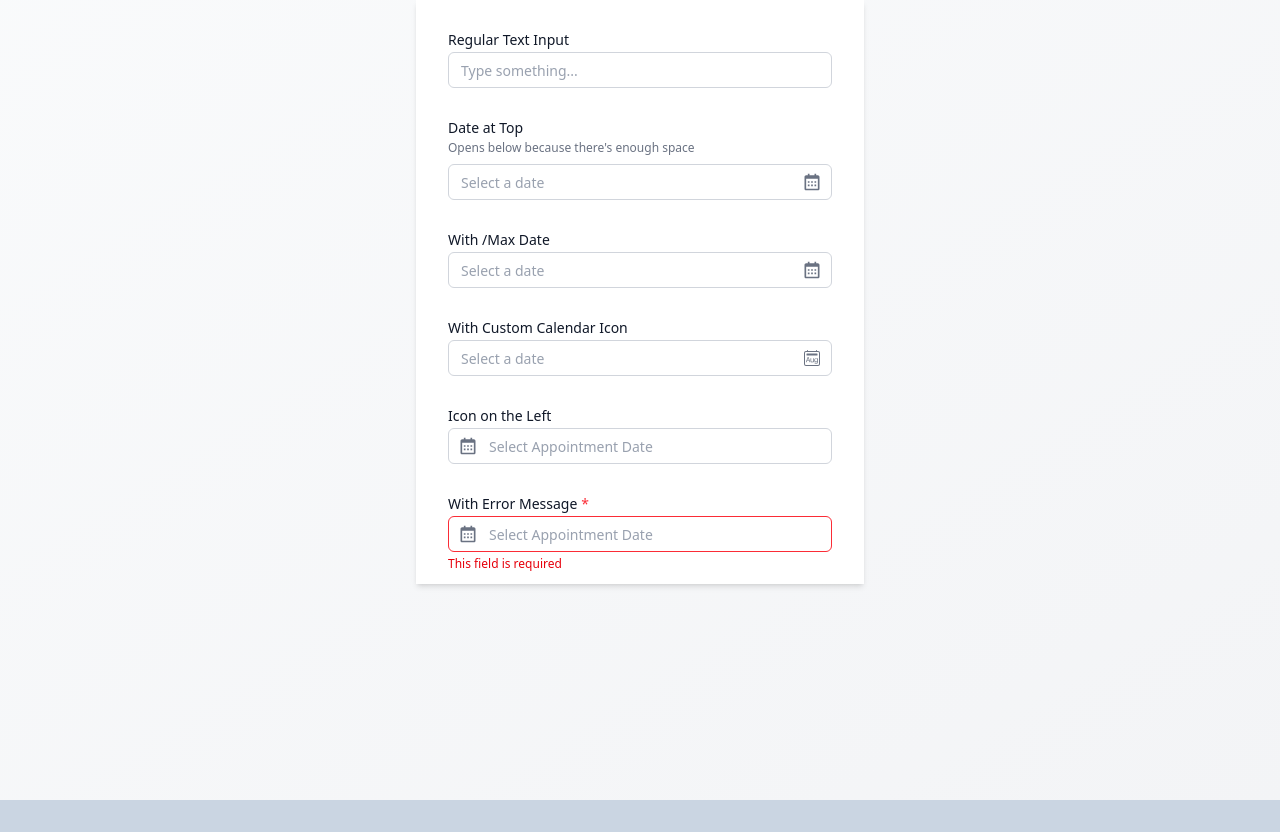
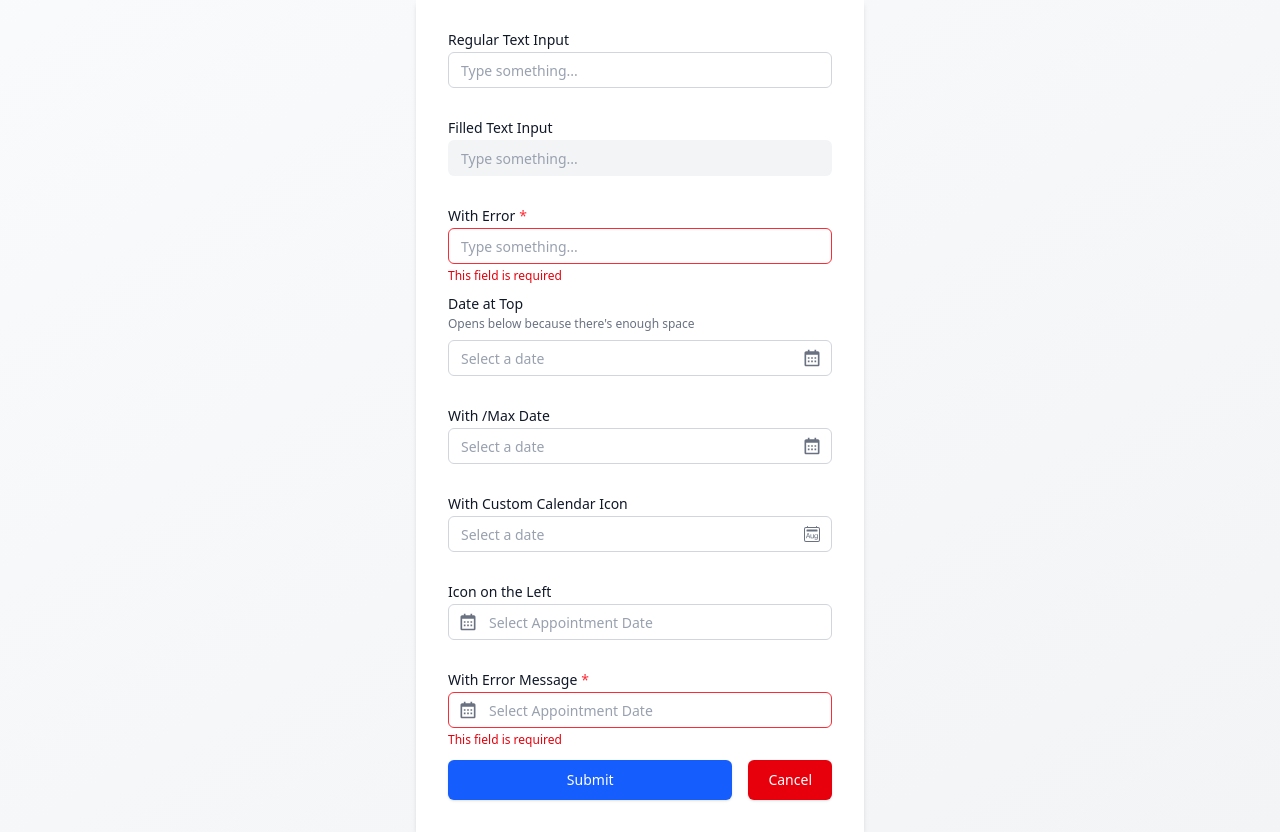
Before and after one commit to semet/syntech-component-library, a React (Vite) app: page / in a window 1280 px wide. Before the commit the page ends 800 px from the top, so only its background shows below. Built offline with nearby package versions, Linux system fonts and the light colour scheme.

Commit message:
feat: adjust style structure

```diff
--- a/src/App.tsx
+++ b/src/App.tsx
@@ -2,7 +2,7 @@ import dayjs from 'dayjs'
 import { useState } from 'react'
 import { BsCalendar2Month } from 'react-icons/bs'
 
-import { TextInput } from './components'
+import { Button, TextInput } from './components'
 import DatePicker from './components/DatePicker/DatePicker'
 
 export default function App() {
@@ -14,6 +14,17 @@ export default function App() {
           <TextInput
             label="Regular Text Input"
             placeholder="Type something..."
+          />
+          <TextInput
+            label="Filled Text Input"
+            variant="filled"
+            placeholder="Type something..."
+          />
+          <TextInput
+            label="With Error"
+            placeholder="Type something..."
+            error="This field is required"
+            withAsterisk
           />
           <DatePicker
             label="Date at Top"
@@ -48,6 +59,22 @@ export default function App() {
             error="This field is required"
             withAsterisk
           />
+
+          <div className="flex gap-4">
+            <Button
+              variant="filled"
+              fullWidth
+            >
+              Submit
+            </Button>
+            <Button
+              variant="filled"
+              className="flex-1"
+              color="danger"
+            >
+              Cancel
+            </Button>
+          </div>
         </div>
       </div>
     </div>
--- a/src/components/Button/Button.tsx
+++ b/src/components/Button/Button.tsx
@@ -7,17 +7,25 @@ import type { PolymorphicAsProp } from '@/types/common'
 
 import { buttonStyles } from './styles'
 
-type ButtonVariants = VariantProps<typeof buttonStyles>
+type ButtonStylesProps = VariantProps<typeof buttonStyles>
+
+export interface ButtonClassNames {
+  root?: string
+  inner?: string
+  leftSection?: string
+  rightSection?: string
+  loader?: string
+  loaderIcon?: string
+}
 
 type PolymorphicProps<E extends ElementType> = PolymorphicAsProp<E> &
   Omit<ComponentPropsWithoutRef<E>, keyof PolymorphicAsProp<E> | 'disabled'> &
-  ButtonVariants & {
+  ButtonStylesProps & {
     loading?: boolean
     leftSection?: ReactNode
     rightSection?: ReactNode
     disabled?: boolean
-    loaderPosition?: 'left' | 'center' | 'right'
-    withRing?: boolean
+    classNames?: ButtonClassNames
   }
 
 export type ButtonProps<E extends ElementType = 'button'> = PolymorphicProps<E>
@@ -33,6 +41,7 @@ export default function Button<E extends React.ElementType = 'button'>({
   compact,
   withRing,
   className,
+  classNames,
   loading = false,
   disabled = false,
   leftSection,
@@ -41,9 +50,9 @@ export default function Button<E extends React.ElementType = 'button'>({
 }: ButtonProps<E>) {
   const Component = as || 'button'
   const isIconOnly = !children && (leftSection || rightSection)
+  const hasGap = !isIconOnly
 
-  const componentProps = {
-    className: buttonStyles({
+  const styles = buttonStyles({
     variant,
     color,
     size,
@@ -52,36 +61,42 @@ export default function Button<E extends React.ElementType = 'button'>({
     compact,
     withRing,
     loading,
-      class: className,
-    }),
+    disabled: disabled || loading,
+    hasGap,
+  })
+
+  const componentProps = {
+    className: twMerge([styles.root(), className, classNames?.root]),
     ...(Component === 'button' && { disabled: disabled || loading }),
     ...props,
   } as React.ComponentPropsWithoutRef<E>
 
   return (
     <Component {...componentProps}>
+      <div className={twMerge([styles.inner(), classNames?.inner])}>
+        {leftSection && (
           <div
-        className={twMerge([
-          'flex items-center',
-          !isIconOnly && 'gap-2',
-          loading && 'invisible',
-        ])}
+            className={twMerge([styles.leftSection(), classNames?.leftSection])}
           >
-        {leftSection && (
-          <div className="inline-flex shrink-0 items-center">{leftSection}</div>
+            {leftSection}
+          </div>
         )}
         {children && <span className="truncate">{children}</span>}
         {rightSection && (
-          <div className="inline-flex shrink-0 items-center">
+          <div
+            className={twMerge([
+              styles.rightSection(),
+              classNames?.rightSection,
+            ])}
+          >
             {rightSection}
           </div>
         )}
       </div>
       {loading && (
-        <div className="absolute inset-0 flex items-center justify-center">
+        <div className={twMerge([styles.loader(), classNames?.loader])}>
           <ImSpinner8
-            className="animate-spin"
-            size={18}
+            className={twMerge([styles.loaderIcon(), classNames?.loaderIcon])}
           />
         </div>
       )}
--- a/src/components/Button/styles.ts
+++ b/src/components/Button/styles.ts
@@ -1,63 +1,134 @@
 import { tv } from 'tailwind-variants'
 
 export const buttonStyles = tv({
-  base: 'relative inline-flex items-center justify-center gap-2 text-center font-medium transition-all duration-200 focus:outline-none active:scale-[0.98]',
+  slots: {
+    root: 'relative inline-flex items-center justify-center text-center font-medium transition-all duration-200 focus:outline-none',
+    inner: 'flex items-center truncate',
+    leftSection: 'inline-flex shrink-0 items-center',
+    rightSection: 'inline-flex shrink-0 items-center',
+    loader: 'absolute inset-0 flex items-center justify-center',
+    loaderIcon: 'animate-spin',
+  },
   variants: {
     variant: {
-      default: '',
-      filled: 'shadow-sm',
-      outline: 'border-2 bg-transparent',
-      transparent: 'bg-transparent',
-      light: '',
-      subtle: 'bg-transparent',
-      text: 'bg-transparent',
-      gradient: 'shadow-md',
+      default: {
+        root: '',
+      },
+      filled: {
+        root: 'shadow-sm',
+      },
+      outline: {
+        root: 'border-2 bg-transparent',
+      },
+      transparent: {
+        root: 'bg-transparent',
+      },
+      light: {
+        root: '',
+      },
+      subtle: {
+        root: 'bg-transparent',
+      },
+      text: {
+        root: 'bg-transparent',
+      },
+      gradient: {
+        root: 'shadow-md',
+      },
     },
     color: {
-      primary: '',
-      secondary: '',
-      info: '',
-      success: '',
-      warning: '',
-      danger: '',
-      dark: '',
-      gray: '',
+      primary: {},
+      secondary: {},
+      info: {},
+      success: {},
+      warning: {},
+      danger: {},
+      dark: {},
+      gray: {},
     },
     size: {
-      xs: 'h-7 px-3 text-xs',
-      sm: 'h-8 px-4 text-sm',
-      md: 'h-10 px-5 text-sm',
-      lg: 'h-12 px-6 text-base',
-      xl: 'h-14 px-8 text-lg',
+      xs: {
+        root: 'h-7 px-3 text-xs',
+        loaderIcon: 'h-3.5 w-3.5',
+      },
+      sm: {
+        root: 'h-8 px-4 text-sm',
+        loaderIcon: 'h-4 w-4',
+      },
+      md: {
+        root: 'h-10 px-5 text-sm',
+        loaderIcon: 'h-4 w-4',
+      },
+      lg: {
+        root: 'h-12 px-6 text-base',
+        loaderIcon: 'h-5 w-5',
+      },
+      xl: {
+        root: 'h-14 px-8 text-lg',
+        loaderIcon: 'h-6 w-6',
+      },
     },
     radius: {
-      none: 'rounded-none',
-      xs: 'rounded',
-      sm: 'rounded-md',
-      md: 'rounded-lg',
-      lg: 'rounded-xl',
-      xl: 'rounded-2xl',
-      full: 'rounded-full',
+      none: {
+        root: 'rounded-none',
+      },
+      xs: {
+        root: 'rounded',
+      },
+      sm: {
+        root: 'rounded-md',
+      },
+      md: {
+        root: 'rounded-lg',
+      },
+      lg: {
+        root: 'rounded-xl',
+      },
+      xl: {
+        root: 'rounded-2xl',
+      },
+      full: {
+        root: 'rounded-full',
+      },
     },
     fullWidth: {
-      true: 'w-full',
-      false: 'w-auto',
+      true: {
+        root: 'w-full',
+      },
+      false: {
+        root: 'w-auto',
+      },
     },
     disabled: {
-      true: 'cursor-not-allowed opacity-50',
-      false: 'cursor-pointer',
+      true: {
+        root: 'pointer-events-none cursor-not-allowed opacity-50 active:scale-100',
+      },
+      false: {
+        root: 'cursor-pointer active:scale-[0.98]',
+      },
     },
     loading: {
-      true: 'cursor-wait',
-      false: '',
+      true: {
+        root: 'cursor-wait',
+        inner: 'invisible',
+      },
+      false: {},
     },
     compact: {
-      true: '',
-      false: '',
+      true: {},
+      false: {},
     },
     withRing: {
-      true: 'focus:ring-1 focus:ring-offset-[1.5px]',
-      false: '',
+      true: {
+        root: 'focus:ring-1 focus:ring-offset-[1.5px]',
+      },
+      false: {},
+    },
+    hasGap: {
+      true: {
+        inner: 'gap-2',
+      },
+      false: {},
     },
   },
 
@@ -66,301 +137,373 @@ export const buttonStyles = tv({
     {
       variant: 'filled',
       color: 'primary',
-      class:
-        'border-blue-600 bg-blue-600 text-white hover:bg-blue-700 focus:ring-blue-500',
+      class: {
+        root: 'border-blue-600 bg-blue-600 text-white hover:bg-blue-700 focus:ring-blue-500',
+      },
     },
     {
       variant: 'filled',
       color: 'secondary',
-      class:
-        'border-purple-600 bg-purple-600 text-white hover:bg-purple-700 focus:ring-purple-500',
+      class: {
+        root: 'border-purple-600 bg-purple-600 text-white hover:bg-purple-700 focus:ring-purple-500',
+      },
     },
     {
       variant: 'filled',
       color: 'info',
-      class:
-        'border-cyan-600 bg-cyan-600 text-white hover:bg-cyan-700 focus:ring-cyan-500',
+      class: {
+        root: 'border-cyan-600 bg-cyan-600 text-white hover:bg-cyan-700 focus:ring-cyan-500',
+      },
     },
     {
       variant: 'filled',
       color: 'success',
-      class:
-        'border-green-600 bg-green-600 text-white hover:bg-green-700 focus:ring-green-500',
+      class: {
+        root: 'border-green-600 bg-green-600 text-white hover:bg-green-700 focus:ring-green-500',
+      },
     },
     {
       variant: 'filled',
       color: 'warning',
-      class:
-        'border-yellow-500 bg-yellow-500 text-white hover:bg-yellow-600 focus:ring-yellow-500',
+      class: {
+        root: 'border-yellow-500 bg-yellow-500 text-white hover:bg-yellow-600 focus:ring-yellow-500',
+      },
     },
     {
       variant: 'filled',
       color: 'danger',
-      class:
-        'border-red-600 bg-red-600 text-white hover:bg-red-700 focus:ring-red-500',
+      class: {
+        root: 'border-red-600 bg-red-600 text-white hover:bg-red-700 focus:ring-red-500',
+      },
     },
     {
       variant: 'filled',
       color: 'dark',
-      class:
-        'border-gray-900 bg-gray-900 text-white hover:bg-gray-800 focus:ring-gray-700',
+      class: {
+        root: 'border-gray-900 bg-gray-900 text-white hover:bg-gray-800 focus:ring-gray-700',
+      },
     },
     {
       variant: 'filled',
       color: 'gray',
-      class:
-        'border-gray-600 bg-gray-600 text-white hover:bg-gray-700 focus:ring-gray-500',
+      class: {
+        root: 'border-gray-600 bg-gray-600 text-white hover:bg-gray-700 focus:ring-gray-500',
+      },
     },
 
     // Outline variants
     {
       variant: 'outline',
       color: 'primary',
-      class:
-        'border-blue-600 text-blue-600 hover:bg-blue-50 focus:ring-blue-500',
+      class: {
+        root: 'border-blue-600 text-blue-600 hover:bg-blue-50 focus:ring-blue-500',
+      },
     },
     {
       variant: 'outline',
       color: 'secondary',
-      class:
-        'border-purple-600 text-purple-600 hover:bg-purple-50 focus:ring-purple-500',
+      class: {
+        root: 'border-purple-600 text-purple-600 hover:bg-purple-50 focus:ring-purple-500',
+      },
     },
     {
       variant: 'outline',
       color: 'info',
-      class:
-        'border-cyan-600 text-cyan-600 hover:bg-cyan-50 focus:ring-cyan-500',
+      class: {
+        root: 'border-cyan-600 text-cyan-600 hover:bg-cyan-50 focus:ring-cyan-500',
+      },
     },
     {
       variant: 'outline',
       color: 'success',
-      class:
-        'border-green-600 text-green-600 hover:bg-green-50 focus:ring-green-500',
+      class: {
+        root: 'border-green-600 text-green-600 hover:bg-green-50 focus:ring-green-500',
+      },
     },
     {
       variant: 'outline',
       color: 'warning',
-      class:
-        'border-orange-1000 focus:ring-orange-1000 text-yellow-600 hover:bg-yellow-50',
+      class: {
+        root: 'border-orange-1000 focus:ring-orange-1000 text-yellow-600 hover:bg-yellow-50',
+      },
     },
     {
       variant: 'outline',
       color: 'danger',
-      class: 'border-red-600 text-red-600 hover:bg-red-50 focus:ring-red-500',
+      class: {
+        root: 'border-red-600 text-red-600 hover:bg-red-50 focus:ring-red-500',
+      },
     },
     {
       variant: 'outline',
       color: 'dark',
-      class:
-        'border-gray-900 text-gray-900 hover:bg-gray-50 focus:ring-gray-700',
+      class: {
+        root: 'border-gray-900 text-gray-900 hover:bg-gray-50 focus:ring-gray-700',
+      },
     },
     {
       variant: 'outline',
       color: 'gray',
-      class:
-        'border-gray-600 text-gray-600 hover:bg-gray-50 focus:ring-gray-500',
+      class: {
+        root: 'border-gray-600 text-gray-600 hover:bg-gray-50 focus:ring-gray-500',
+      },
     },
 
     // Light variants
     {
       variant: 'light',
       color: 'primary',
-      class: 'bg-blue-50 text-blue-700 hover:bg-blue-100 focus:ring-blue-500',
+      class: {
+        root: 'bg-blue-50 text-blue-700 hover:bg-blue-100 focus:ring-blue-500',
+      },
     },
     {
       variant: 'light',
       color: 'secondary',
-      class:
-        'bg-purple-50 text-purple-700 hover:bg-purple-100 focus:ring-purple-500',
+      class: {
+        root: 'bg-purple-50 text-purple-700 hover:bg-purple-100 focus:ring-purple-500',
+      },
     },
     {
       variant: 'light',
       color: 'info',
-      class: 'bg-cyan-50 text-cyan-700 hover:bg-cyan-100 focus:ring-cyan-500',
+      class: {
+        root: 'bg-cyan-50 text-cyan-700 hover:bg-cyan-100 focus:ring-cyan-500',
+      },
     },
     {
       variant: 'light',
       color: 'success',
-      class:
-        'bg-green-50 text-green-700 hover:bg-green-100 focus:ring-green-500',
+      class: {
+        root: 'bg-green-50 text-green-700 hover:bg-green-100 focus:ring-green-500',
+      },
     },
     {
       variant: 'light',
       color: 'warning',
-      class:
-        'focus:ring-orange-1000 bg-yellow-50 text-yellow-700 hover:bg-yellow-100',
+      class: {
+        root: 'focus:ring-orange-1000 bg-yellow-50 text-yellow-700 hover:bg-yellow-100',
+      },
     },
     {
       variant: 'light',
       color: 'danger',
-      class: 'bg-red-50 text-red-700 hover:bg-red-100 focus:ring-red-500',
+      class: {
+        root: 'bg-red-50 text-red-700 hover:bg-red-100 focus:ring-red-500',
+      },
     },
     {
       variant: 'light',
       color: 'dark',
-      class: 'bg-gray-100 text-gray-900 hover:bg-gray-200 focus:ring-gray-700',
+      class: {
+        root: 'bg-gray-100 text-gray-900 hover:bg-gray-200 focus:ring-gray-700',
+      },
     },
     {
       variant: 'light',
       color: 'gray',
-      class: 'bg-gray-50 text-gray-700 hover:bg-gray-100 focus:ring-gray-500',
+      class: {
+        root: 'bg-gray-50 text-gray-700 hover:bg-gray-100 focus:ring-gray-500',
+      },
     },
 
-    // Subtle variants (like Mantine)
+    // Subtle variants
     {
       variant: 'subtle',
       color: 'primary',
-      class: 'text-blue-600 hover:bg-blue-50 focus:ring-blue-500',
+      class: {
+        root: 'text-blue-600 hover:bg-blue-50 focus:ring-blue-500',
+      },
     },
     {
       variant: 'subtle',
       color: 'secondary',
-      class: 'text-purple-600 hover:bg-purple-50 focus:ring-purple-500',
+      class: {
+        root: 'text-purple-600 hover:bg-purple-50 focus:ring-purple-500',
+      },
     },
     {
       variant: 'subtle',
       color: 'info',
-      class: 'text-cyan-600 hover:bg-cyan-50 focus:ring-cyan-500',
+      class: {
+        root: 'text-cyan-600 hover:bg-cyan-50 focus:ring-cyan-500',
+      },
     },
     {
       variant: 'subtle',
       color: 'success',
-      class: 'text-green-600 hover:bg-green-50 focus:ring-green-500',
+      class: {
+        root: 'text-green-600 hover:bg-green-50 focus:ring-green-500',
+      },
     },
     {
       variant: 'subtle',
       color: 'warning',
-      class: 'focus:ring-orange-1000 text-yellow-600 hover:bg-yellow-50',
+      class: {
+        root: 'focus:ring-orange-1000 text-yellow-600 hover:bg-yellow-50',
+      },
     },
     {
       variant: 'subtle',
       color: 'danger',
-      class: 'text-red-600 hover:bg-red-50 focus:ring-red-500',
+      class: {
+        root: 'text-red-600 hover:bg-red-50 focus:ring-red-500',
+      },
     },
     {
       variant: 'subtle',
       color: 'dark',
-      class: 'text-gray-900 hover:bg-gray-100 focus:ring-gray-700',
+      class: {
+        root: 'text-gray-900 hover:bg-gray-100 focus:ring-gray-700',
+      },
     },
     {
       variant: 'subtle',
       color: 'gray',
-      class: 'text-gray-600 hover:bg-gray-100 focus:ring-gray-500',
+      class: {
+        root: 'text-gray-600 hover:bg-gray-100 focus:ring-gray-500',
+      },
     },
 
-    // Text variants (minimal, text-only style - no ring, no scale animation)
+    // Text variants
     {
       variant: 'text',
       color: 'primary',
-      class: 'text-blue-600 hover:text-blue-700 active:scale-100',
+      class: {
+        root: 'text-blue-600 hover:text-blue-700 active:scale-100',
+      },
     },
     {
       variant: 'text',
       color: 'secondary',
-      class: 'text-purple-600 hover:text-purple-700 active:scale-100',
+      class: {
+        root: 'text-purple-600 hover:text-purple-700 active:scale-100',
+      },
     },
     {
       variant: 'text',
       color: 'info',
-      class: 'text-cyan-600 hover:text-cyan-700 active:scale-100',
+      class: {
+        root: 'text-cyan-600 hover:text-cyan-700 active:scale-100',
+      },
     },
     {
       variant: 'text',
       color: 'success',
-      class: 'text-green-600 hover:text-green-700 active:scale-100',
+      class: {
+        root: 'text-green-600 hover:text-green-700 active:scale-100',
+      },
     },
     {
       variant: 'text',
       color: 'warning',
-      class: 'text-yellow-600 hover:text-yellow-700 active:scale-100',
+      class: {
+        root: 'text-yellow-600 hover:text-yellow-700 active:scale-100',
+      },
     },
     {
       variant: 'text',
       color: 'danger',
-      class: 'text-red-600 hover:text-red-700 active:scale-100',
+      class: {
+        root: 'text-red-600 hover:text-red-700 active:scale-100',
+      },
     },
     {
       variant: 'text',
       color: 'dark',
-      class: 'text-gray-900 hover:text-gray-800 active:scale-100',
+      class: {
+        root: 'text-gray-900 hover:text-gray-800 active:scale-100',
+      },
     },
     {
       variant: 'text',
       color: 'gray',
-      class: 'text-gray-600 hover:text-gray-700 active:scale-100',
+      class: {
+        root: 'text-gray-600 hover:text-gray-700 active:scale-100',
+      },
     },
 
     // Text variant should never have a focus ring
     {
       variant: 'text',
       withRing: true,
-      class: 'focus:ring-0 focus:ring-offset-0',
+      class: {
+        root: 'focus:ring-0 focus:ring-offset-0',
+      },
     },
 
     // Gradient variants
     {
       variant: 'gradient',
       color: 'primary',
-      class:
-        'bg-linear-to-r from-blue-600 to-cyan-600 text-white hover:from-blue-700 hover:to-cyan-700 focus:ring-blue-500',
+      class: {
+        root: 'bg-linear-to-r from-blue-600 to-cyan-600 text-white hover:from-blue-700 hover:to-cyan-700 focus:ring-blue-500',
+      },
     },
     {
       variant: 'gradient',
       color: 'secondary',
-      class:
-        'bg-linear-to-r from-purple-600 to-pink-600 text-white hover:from-purple-700 hover:to-pink-700 focus:ring-purple-500',
+      class: {
+        root: 'bg-linear-to-r from-purple-600 to-pink-600 text-white hover:from-purple-700 hover:to-pink-700 focus:ring-purple-500',
+      },
     },
     {
       variant: 'gradient',
       color: 'success',
-      class:
-        'bg-linear-to-r from-green-600 to-emerald-600 text-white hover:from-green-700 hover:to-emerald-700 focus:ring-green-500',
+      class: {
+        root: 'bg-linear-to-r from-green-600 to-emerald-600 text-white hover:from-green-700 hover:to-emerald-700 focus:ring-green-500',
+      },
     },
     {
       variant: 'gradient',
       color: 'warning',
-      class:
-        'from-orange-1000 focus:ring-orange-1000 bg-linear-to-r to-orange-500 text-white hover:from-yellow-600 hover:to-orange-600',
+      class: {
+        root: 'from-orange-1000 focus:ring-orange-1000 bg-linear-to-r to-orange-500 text-white hover:from-yellow-600 hover:to-orange-600',
+      },
     },
     {
       variant: 'gradient',
       color: 'danger',
-      class:
-        'bg-linear-to-r from-red-600 to-pink-600 text-white hover:from-red-700 hover:to-pink-700 focus:ring-red-500',
+      class: {
+        root: 'bg-linear-to-r from-red-600 to-pink-600 text-white hover:from-red-700 hover:to-pink-700 focus:ring-red-500',
+      },
     },
 
     // Compact size adjustments
     {
       compact: true,
       size: 'xs',
-      class: 'h-6 px-2',
+      class: {
+        root: 'h-6 px-2',
+      },
     },
     {
       compact: true,
       size: 'sm',
-      class: 'h-7 px-3',
+      class: {
+        root: 'h-7 px-3',
+      },
     },
     {
       compact: true,
       size: 'md',
-      class: 'h-8 px-4',
+      class: {
+        root: 'h-8 px-4',
+      },
     },
     {
       compact: true,
       size: 'lg',
-      class: 'h-10 px-5',
+      class: {
+        root: 'h-10 px-5',
+      },
     },
     {
       compact: true,
       size: 'xl',
-      class: 'h-12 px-6',
-    },
-
-    // Disabled state - prevent hover effects
-    {
-      disabled: true,
-      class:
-        'pointer-events-none cursor-not-allowed opacity-50 active:scale-100',
+      class: {
+        root: 'h-12 px-6',
+      },
     },
   ],
 
@@ -374,5 +517,6 @@ export const buttonStyles = tv({
     loading: false,
     compact: false,
     withRing: true,
+    hasGap: true,
   },
 })
--- a/src/components/DatePicker/styles.ts
+++ b/src/components/DatePicker/styles.ts
@@ -34,11 +34,11 @@ export const datePickerStyles = tv({
     variant: {
       default: {
         input:
-          'border border-gray-300 bg-white hover:border-gray-400 focus:border-blue-500 focus:ring-1 focus:ring-blue-200',
+          'border border-gray-300 bg-white hover:border-gray-400 focus:border-blue-400 focus:ring-1 focus:ring-blue-300',
       },
       filled: {
         input:
-          'border border-transparent bg-gray-100 hover:bg-gray-200 focus:border-blue-500 focus:bg-white focus:ring-1 focus:ring-blue-200',
+          'border border-transparent bg-gray-100 hover:bg-gray-200 focus:border-blue-400 focus:bg-white focus:ring-1 focus:ring-blue-300',
       },
       unstyled: {
         input: 'border-none bg-transparent p-0',
@@ -86,7 +86,7 @@ export const datePickerStyles = tv({
     hasError: {
       true: {
         input:
-          'border-red-500 focus:border-red-500 focus:ring-1 focus:ring-red-200',
+          'border-red-500 focus:border-red-400 focus:ring-1 focus:ring-red-300',
       },
     },
     disabled: {
--- a/src/components/TextInput/styles.ts
+++ b/src/components/TextInput/styles.ts
@@ -21,11 +21,11 @@ export const textInputStyles = tv({
     variant: {
       default: {
         input:
-          'border border-gray-300 bg-white hover:border-gray-400 focus:border-blue-500 focus:ring-1 focus:ring-blue-200',
+          'border border-gray-300 bg-white hover:border-gray-400 focus:border-blue-400 focus:ring-1 focus:ring-blue-300',
       },
       filled: {
         input:
-          'border border-transparent bg-gray-100 hover:bg-gray-200 focus:border-blue-500 focus:bg-white focus:ring-1 focus:ring-blue-200',
+          'border border-transparent bg-gray-100 hover:bg-gray-200 focus:border-blue-400 focus:bg-white focus:ring-1 focus:ring-blue-300',
       },
       unstyled: {
         input: 'border-none bg-transparent p-0',
@@ -78,7 +78,7 @@ export const textInputStyles = tv({
     hasError: {
       true: {
         input:
-          'border-red-500 focus:border-red-500 focus:ring-1 focus:ring-red-200',
+          'border-red-500 focus:border-red-400 focus:ring-1 focus:ring-red-300',
       },
     },
     disabled: {
```
Also changed, not shown: src/components/Tooltip/Tooltip.tsx (+17 -7 lines), 1 other file (tests, documents, lock files or other folders). Lines whose indentation alone changed are shown as unchanged.
